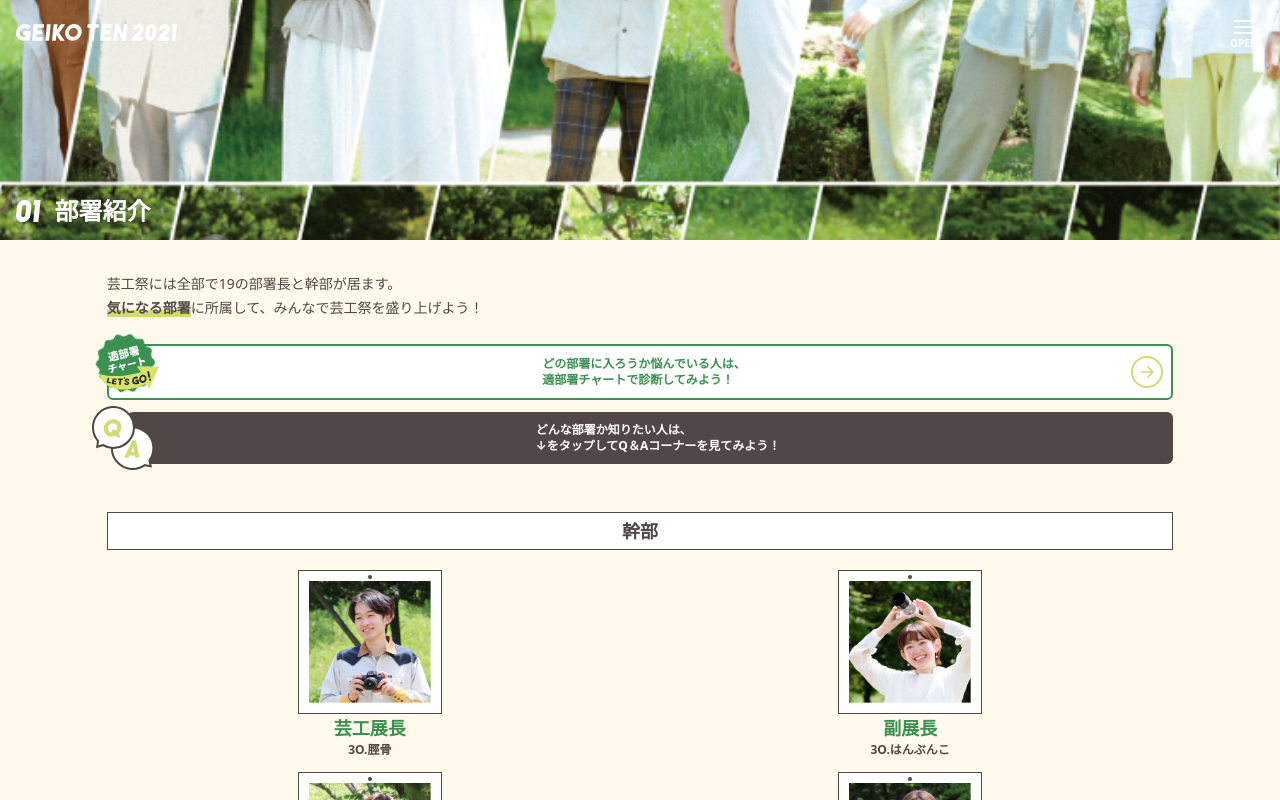
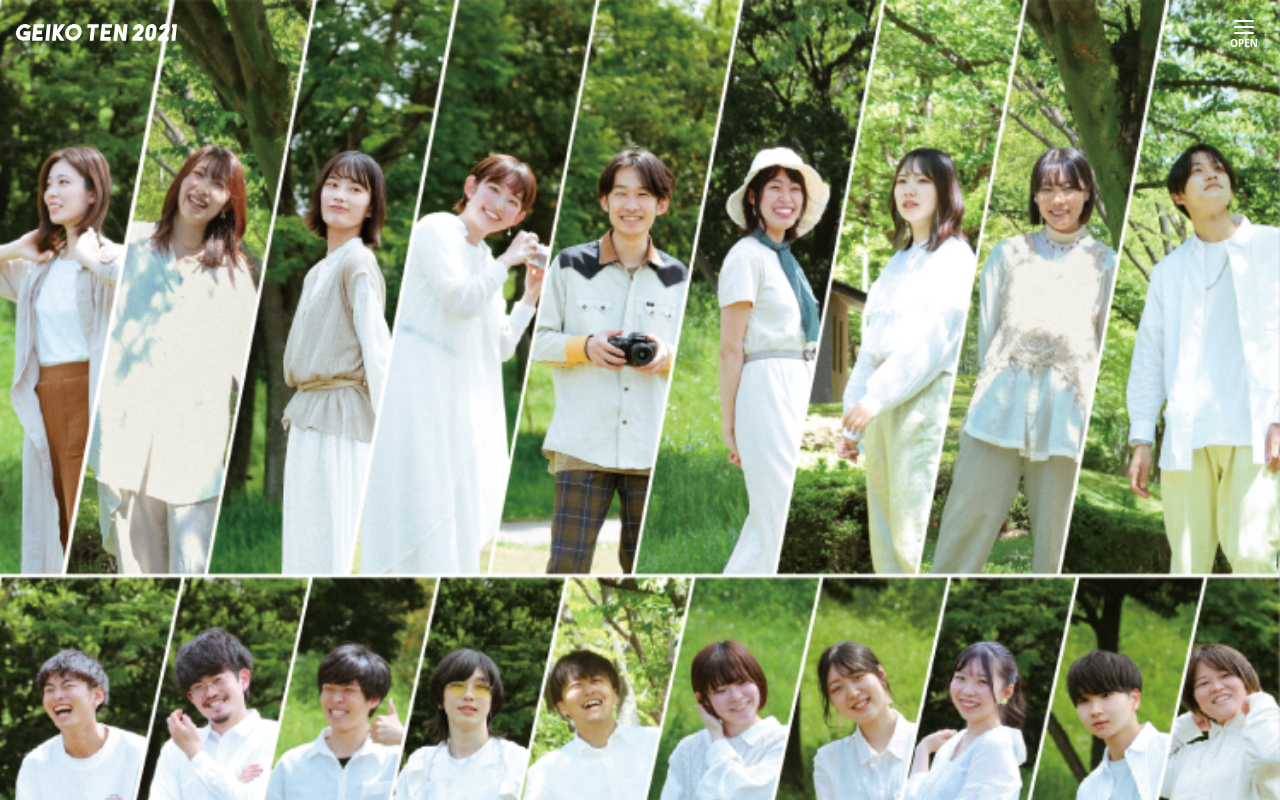
Before and after one commit to yamosan/geikoten2021-pre, a Next.js app: page /departments in a window 1280 px wide. Shown: the top 800 px of the page. Built offline with nearby package versions, Linux system fonts and the light colour scheme.

Commit message:
fix image size

```diff
--- a/src/components/parts/FirstView.tsx
+++ b/src/components/parts/FirstView.tsx
@@ -10,8 +10,15 @@ type Props = {
 const FirstView: VFC<Props> = ({ index, title, src }) => {
   return (
     <div className="relative overflow-hidden">
-      <figure className="bg-gray w-full h-60 flex justify-center items-center">
-        <Image src={src} alt={`${title}ページのサムネイル`} layout="fill" priority={true} className="object-cover" />
+      <figure className="bg-gray w-full">
+        <Image
+          src={src}
+          alt={`${title}ページのサムネイル`}
+          width={375}
+          height={300}
+          layout="responsive"
+          priority={true}
+        />
       </figure>
       <div className="absolute top-0 left-0 right-0 bottom-0 py-1 px-4 flex items-end">
         <div className="w-full flex items-center space-x-3">
```
